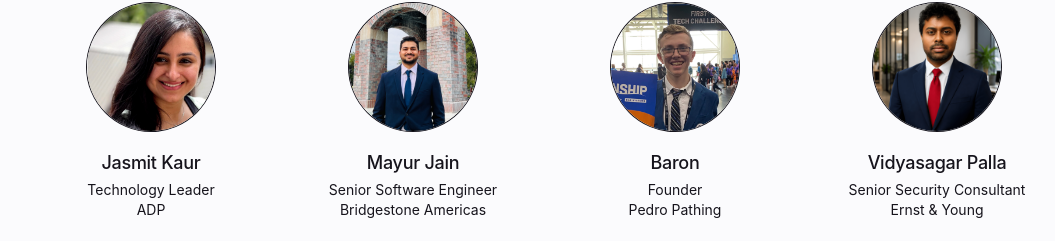
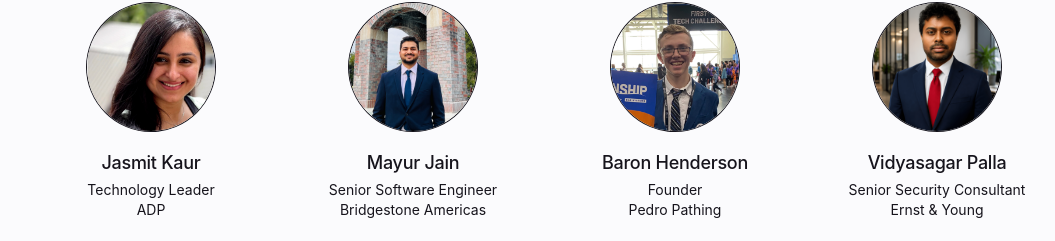
Before and after one commit to project54321/reveriehacks.org, a React (Vite) app in the folder ReverieHacks/: page /judges in a window 1280 px wide. Shown: the part 1329-1570 px from the top of the page, without its empty margins (96-1151 px from the left). Built offline with nearby package versions, Linux system fonts and the light colour scheme.

Commit message:
Baron -> Baron Henderson

```diff
--- a/ReverieHacks/src/app/pages/JudgesPage.tsx
+++ b/ReverieHacks/src/app/pages/JudgesPage.tsx
@@ -23,7 +23,7 @@ const judges: Judge[] = [
   { name: 'Anindita Bhowmick', role: 'Founder & CEO', company: 'Anibotix Robotics', img: '/judges/anindita.png' },
   { name: 'Jasmit Kaur', role: 'Technology Leader', company: 'ADP', img: '/judges/jasmit.png' },
   { name: 'Mayur Jain', role: 'Senior Software Engineer', company: 'Bridgestone Americas', img: '/judges/mayur.png' },
-  { name: 'Baron', role: 'Founder', company: 'Pedro Pathing', img: '/judges/baron.png' },
+  { name: 'Baron Henderson', role: 'Founder', company: 'Pedro Pathing', img: '/judges/baron.png' },
   { name: 'Vidyasagar Palla', role: 'Senior Security Consultant', company: 'Ernst & Young', img: '/judges/vidyasagar.png' },
   { name: 'Anisha Yarlapati', role: 'Product Manager', company: 'Adobe', img: '/judges/anisha.png' },
   { name: 'Hung Truong', role: 'Incoming Software Engineer', company: 'HubSpot', img: '/judges/hung.png', track: 'App Development' },
```
